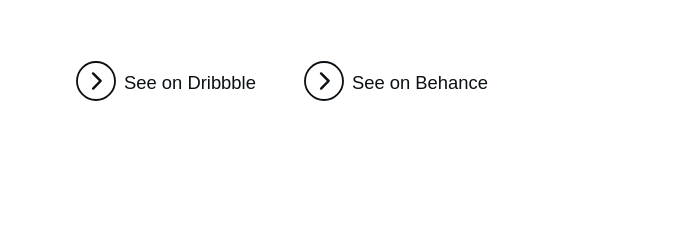
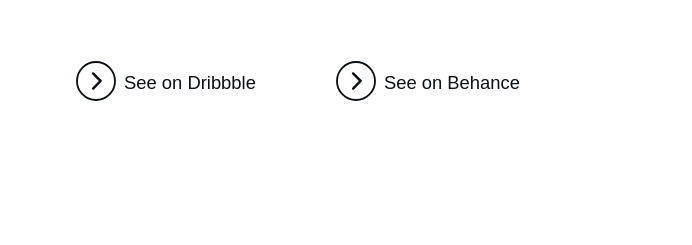
Before and after one commit to Jenneeee/personal-website, a Gatsby site: page /cases/google-doodle/ in a window 1280 px wide. Shown: the part 731-976 px from the top of the page, 588-1280 px from the left. Built offline with nearby package versions, Linux system fonts and the light colour scheme; Gatsby itself is replaced by a stand-in of ours; a web font is replaced by a local one.

Commit message:
Made Case Preview image clickable, small css change case page #5 #6

```diff
--- a/src/components/case-preview.js
+++ b/src/components/case-preview.js
@@ -7,7 +7,7 @@
 export default function CasePreview ({ caseNumber, title, subTitle, coverImage, slug }) {
   return (
   <section className="case-preview-wrapper">
-    <GatsbyImage className="case-preview-image" image={coverImage} alt={title}/>
+    <Link className="case-preview-image" to={`cases/${slug}`}><GatsbyImage image={coverImage} alt={title}/></Link>
     <div className="case-preview-text">
       <h4>{subTitle}</h4>
       <h3 className="case-preview-title">{caseNumber}: {title}</h3>
--- a/src/styles/components/case.scss
+++ b/src/styles/components/case.scss
@@ -38,7 +38,7 @@
 }
 
 .case-link {
-    margin: 0 3rem 2rem 0;
+    margin: 0 5rem 2rem 0;
 }
 
 @media only screen and (min-width: 768px) {
```
